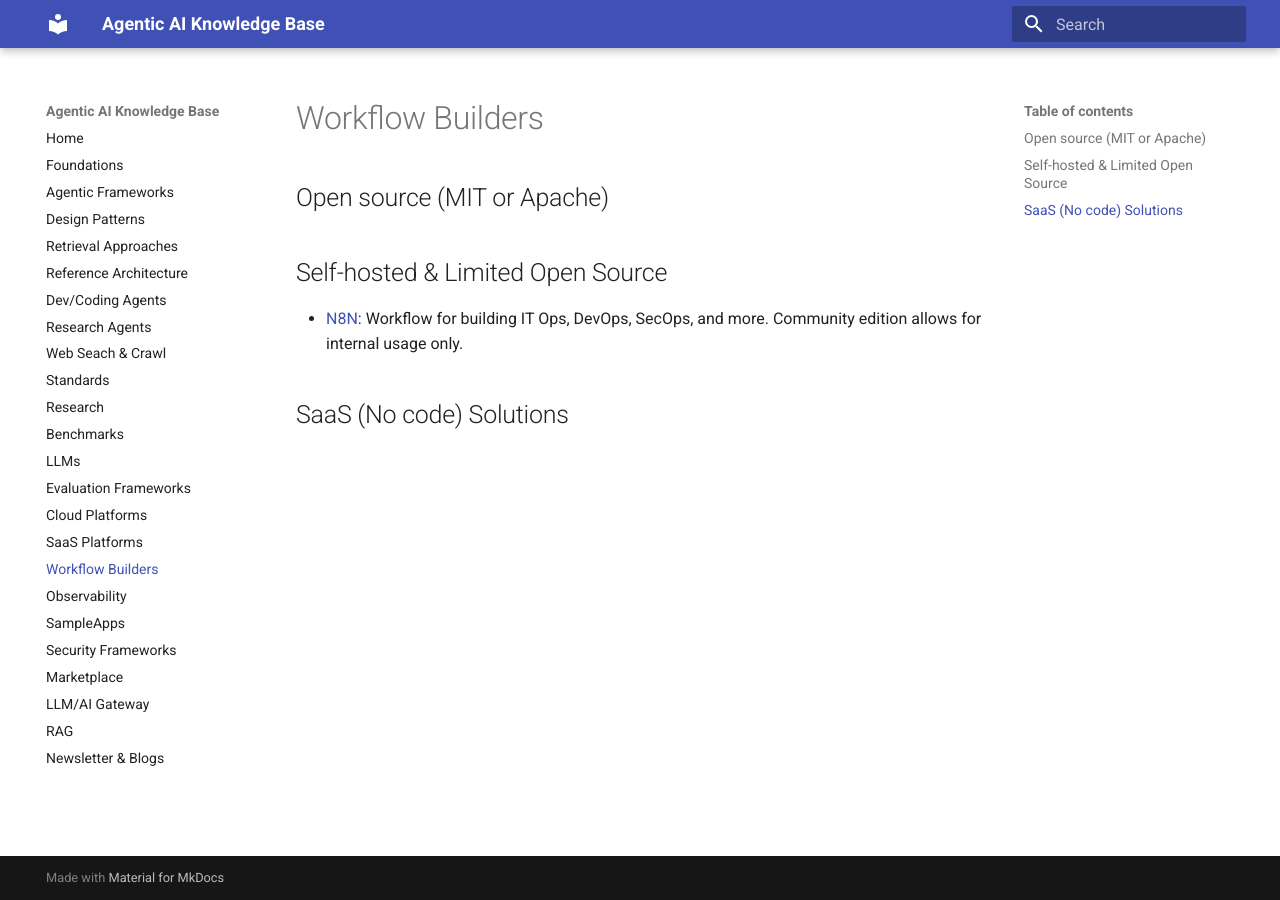
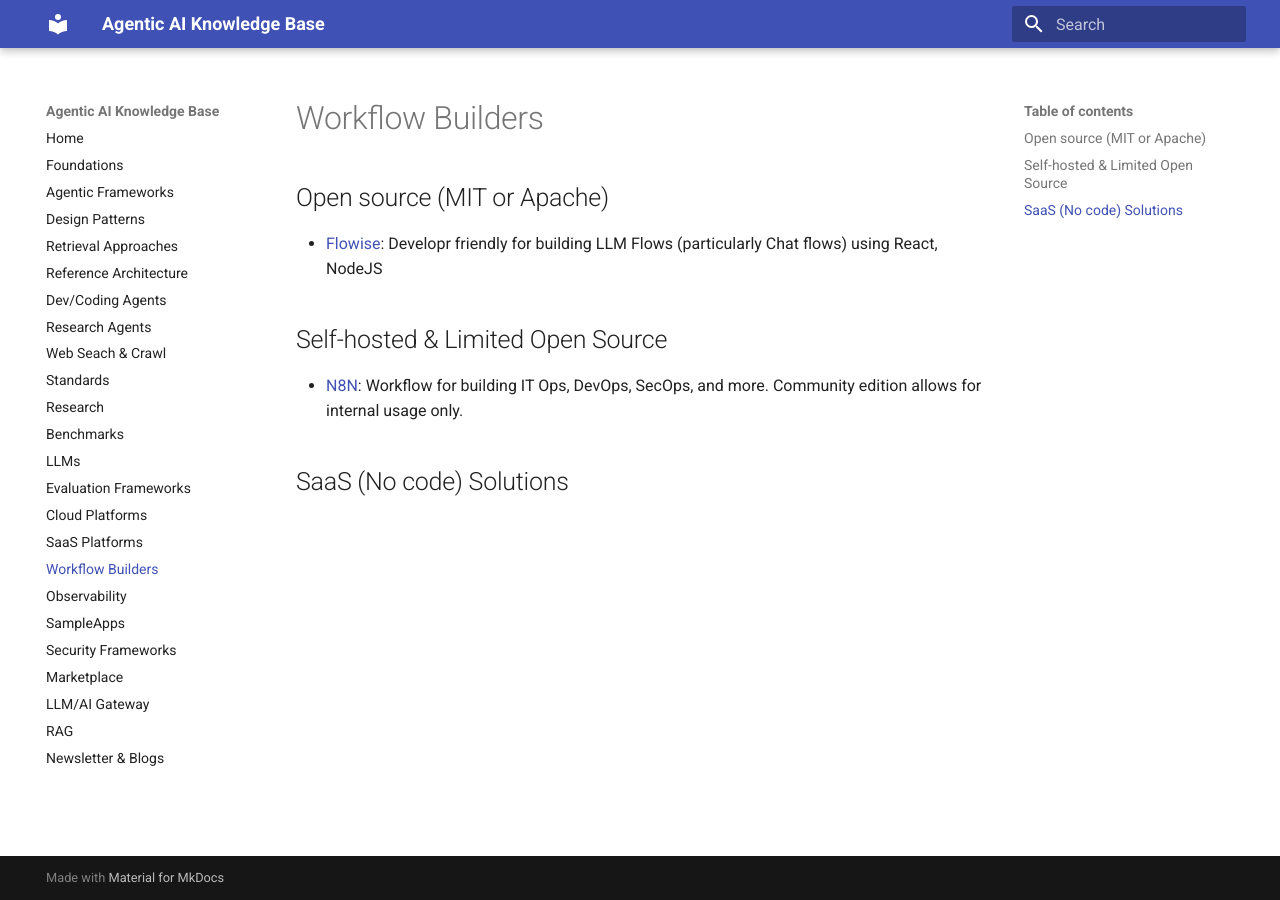
Before and after one commit to ankurkumarz/agentic-ai-knowledge-base, an MkDocs documentation site: the page built from docs/WorkflowBuilders/README.md, in a window 1280 px wide. Built offline with MkDocs 1.6.1 and Material for MkDocs 9.7.7, drawn with Linux system fonts in a browser that asks for light colours.

Commit message:
Update README.md for Flowise

```diff
--- a/docs/WorkflowBuilders/README.md
+++ b/docs/WorkflowBuilders/README.md
@@ -1,4 +1,6 @@
 ## Open source (MIT or Apache)
+
+- [Flowise](https://github.com/FlowiseAI/Flowise): Developr friendly for building LLM Flows (particularly Chat flows) using React, NodeJS
 
 ## Self-hosted & Limited Open Source
 
```
